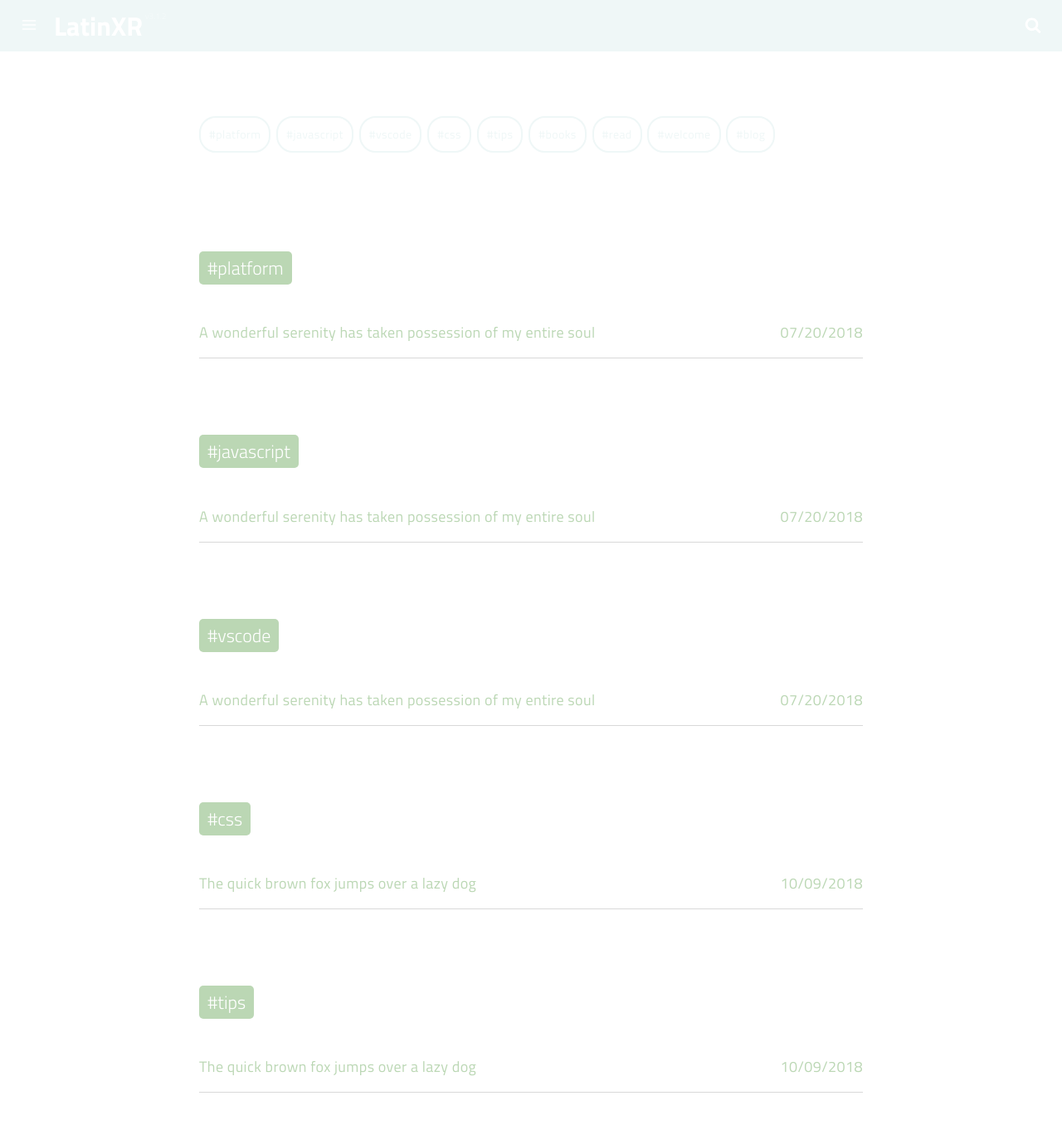
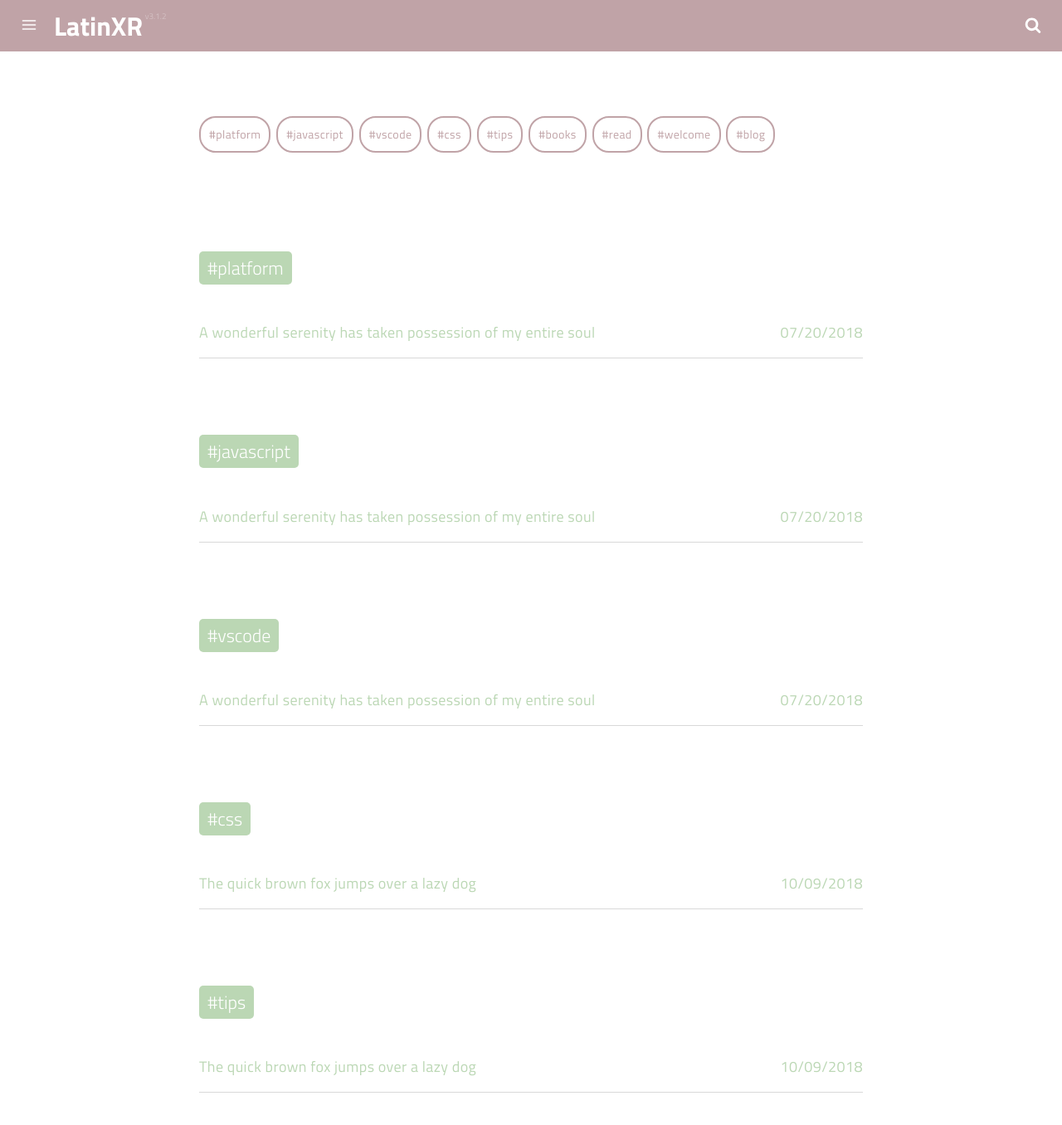
Before and after one commit to LatinXR/latinxr.github.io, a Jekyll site: the page built from tags.html, in a window 1280 px wide and 1400 px high. Shown: the top 1356 px of the window at 83% size. Built offline with Jekyll 4.4.1, drawn with Linux system fonts in a browser that asks for light colours; a script that is not in the unit is left out.

Commit message:
Changed $primaryDark

```diff
--- a/assets/css/styles.scss
+++ b/assets/css/styles.scss
@@ -8,7 +8,7 @@
 --rosy-brown: #C0A3A7ff; */
 
 $themeColor: #BBD7B4ff;
-$primaryDark: #EFF7F7ff;
+$primaryDark: #C0A3A7ff;
 $accentDark: #ffffff;
 $lightGray: #f2f2f2;
 $texts: #333333;
```
